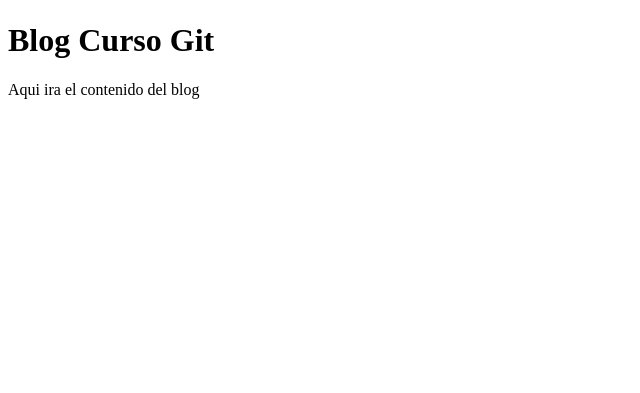
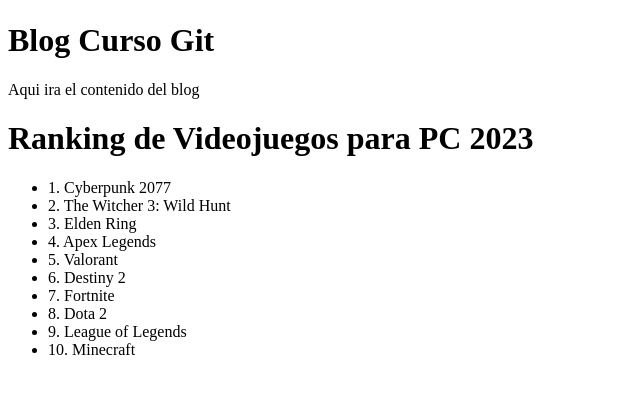
Before and after one commit to KarimTorres646/curso-git, a plain HTML site: page index.html in a window 1280 px wide. Shown: the part 27-420 px from the top of the page, without its empty margins (0-640 px from the left). Drawn offline with Linux system fonts and the light colour scheme; a web font is replaced by a local one.

Commit message:
index,html

```diff
--- a/index.html
+++ b/index.html
@@ -17,5 +17,18 @@
    <div>
        Aqui ira el contenido del blog
    </div>
+   <h1>Ranking de Videojuegos para PC 2023</h1>
+<ul>
+    <li>1. Cyberpunk 2077</li>
+    <li>2. The Witcher 3: Wild Hunt</li>
+    <li>3. Elden Ring</li>
+    <li>4. Apex Legends</li>
+    <li>5. Valorant</li>
+    <li>6. Destiny 2</li>
+    <li>7. Fortnite</li>
+    <li>8. Dota 2</li>
+    <li>9. League of Legends</li>
+    <li>10. Minecraft</li>
+</ul>
 </body>
 </html>
```
